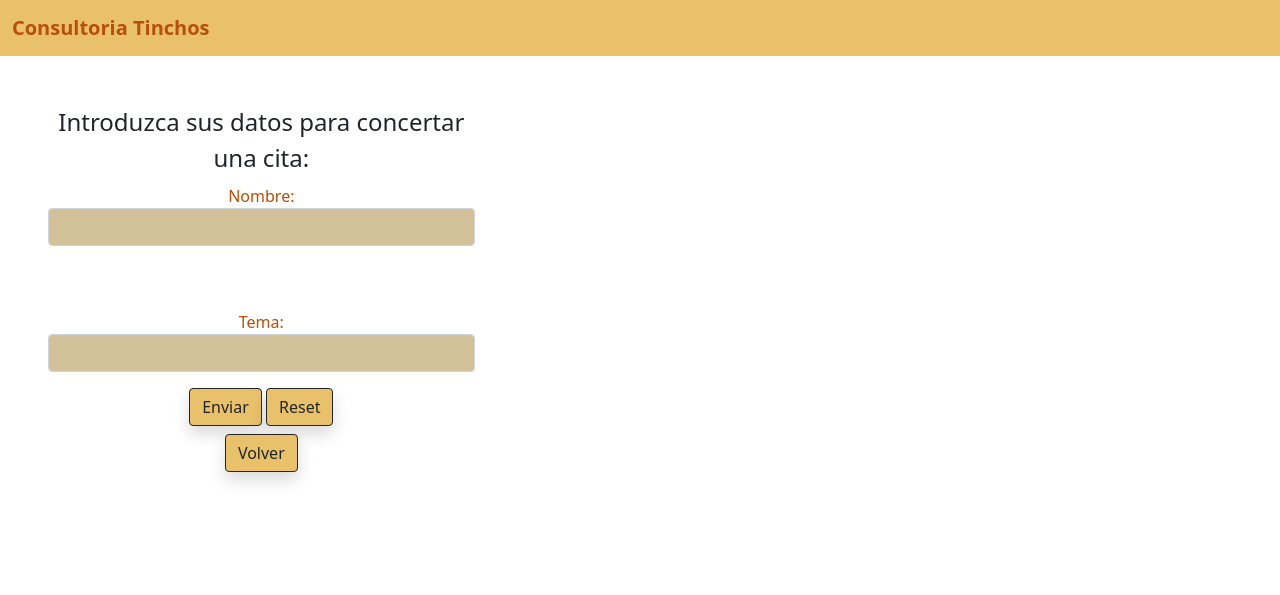
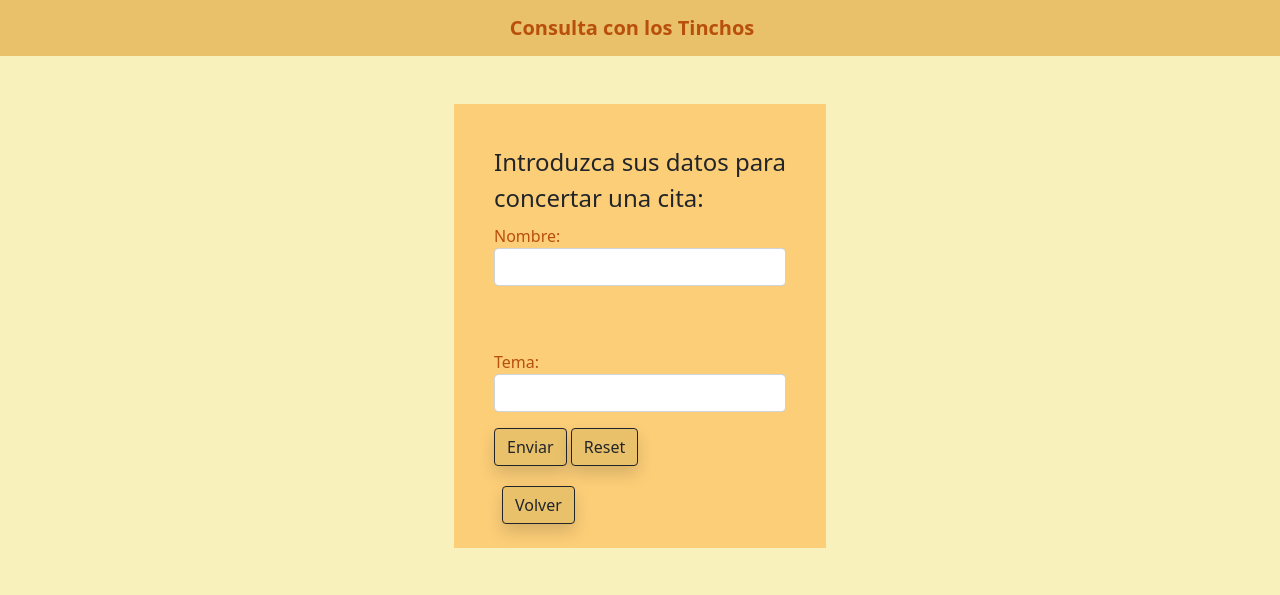
Before and after one commit to losTinchos/Consultora, a PHP site: page /?action=create in a window 1280 px wide. Shown: the top 595 px of the page. Run offline with PHP 8.4, Linux system fonts and the light colour scheme; some libraries are stand-ins or nearby versions.

Commit message:
diseños finales

```diff
--- a/src/Views/Components/Header.php
+++ b/src/Views/Components/Header.php
@@ -4,13 +4,13 @@
     <meta charset="UTF-8">
     <meta http-equiv="X-UA-Compatible" content="IE=edge">
     <meta name="viewport" content="width=device-width, initial-scale=1.0">
-    <title>Consultoria Tinchos</title>
+    <title>Consultora Tinchos</title>
 </head>
 <body>
     <header>
         <nav class="navbar navbar-expand-lg navbar-light" style="background-color: #e9c16a; width:100%">
-        <div class="container-fluid">
-            <a class="navbar-brand fw-bold" id="titulo" href="#">Consultoria Tinchos</a>
+        <div class="container-fluid d-flex justify-content-center">
+            <a class="navbar-brand fw-bold" id="titulo" href="#">Consulta con los Tinchos</a>
         </div>
         </nav>
     </header>
--- a/src/Views/Components/Layout.php
+++ b/src/Views/Components/Layout.php
@@ -6,7 +6,7 @@
     <meta name="viewport" content="width=device-width, initial-scale=1.0">
     <title>Consultora los Tinchos</title>
     <link href="https://cdn.jsdelivr.net/npm/bootstrap@5.0.0-beta3/dist/css/bootstrap.min.css" rel="stylesheet" integrity="sha384-eOJMYsd53ii+scO/bJGFsiCZc+5NDVN2yr8+0RDqr0Ql0h+rP48ckxlpbzKgwra6" crossorigin="anonymous">
-    <link rel="stylesheet" href="./styles/styles.css">
+    <link rel="stylesheet" href="public/styles/styles.css">
     <link rel="stylesheet" href="https://cdn.linearicons.com/free/1.0.0/icon-font.min.css">
 
 <script src="https://cdn.jsdelivr.net/npm/bootstrap@5.0.0/dist/js/bootstrap.bundle.min.js" integrity="sha384-p34f1UUtsS3wqzfto5wAAmdvj+osOnFyQFpp4Ua3gs/ZVWx6oOypYoCJhGGScy+8" crossorigin="anonymous"></script>
--- a/src/Views/CreateCoder.php
+++ b/src/Views/CreateCoder.php
@@ -4,23 +4,24 @@ require_once("Components/Layout.php");
 
 ?>
 
-<body>
+<body style="background-color: #F9F1BC;">
     <?php require_once("Components/Header.php"); ?>
 
-<div class="col-md-4 m-5 text-center">
+<section class="container d-flex justify-content-center">
+    <div class="col-md-4 m-5 p-4" style="background-color: #FCCE78;">
         <form action='?action=store' method="post">
-        <fieldset>
+            <fieldset class="p-3">
                 <legend>Introduzca sus datos para concertar una cita:</legend>
                 <input style="display: none;" type="text" class="form-control mb-3" name="id" placeholder="Id">
                 <label for="fname" id="titulo">Nombre:</label>
-            <input type="text" class="form-control mb-3" style="background-color:#d3c199;" name="nombre"> <br>
+                <input type="text" class="form-control mb-3" name="nombre"> <br>
                 <input style="display: none;" type="text" class="form-control mb-3" name="fecha" placeholder="fecha"><br>
                 <label for="fname" id="titulo">Tema:</label>
-            <input type="text" class="form-control mb-3" style="background-color:#d3c199;" name="tema">
+                <input type="text" class="form-control mb-3" name="tema">
                     <input href="?action=create" class="btn btn-outline-dark shadow rounded" style="background-color:#e9c16a;" type="submit" value="Enviar">
                     <input class="btn btn-outline-dark shadow rounded" style="background-color:#e9c16a;" type="reset" value="Reset">
             </fieldset>
+            <a href="index.php"><button class="btn btn-outline-dark shadow rounded mt-1 ms-4" style="background-color:#e9c16a;" type="button">Volver</button></a>
         </form>
-    <a href="index.php"><button class="btn btn-outline-dark shadow rounded mt-2" style="background-color:#e9c16a;" type="button">Volver</button></a>
-
     </div>
+</section>
```
Also changed, not shown: src/Views/EditCoder.php (+10 -10 lines), src/Views/listaCoders.php (+4 -4 lines), public/styles/styles.css (line endings or trailing spaces). Lines whose indentation alone changed are shown as unchanged.
